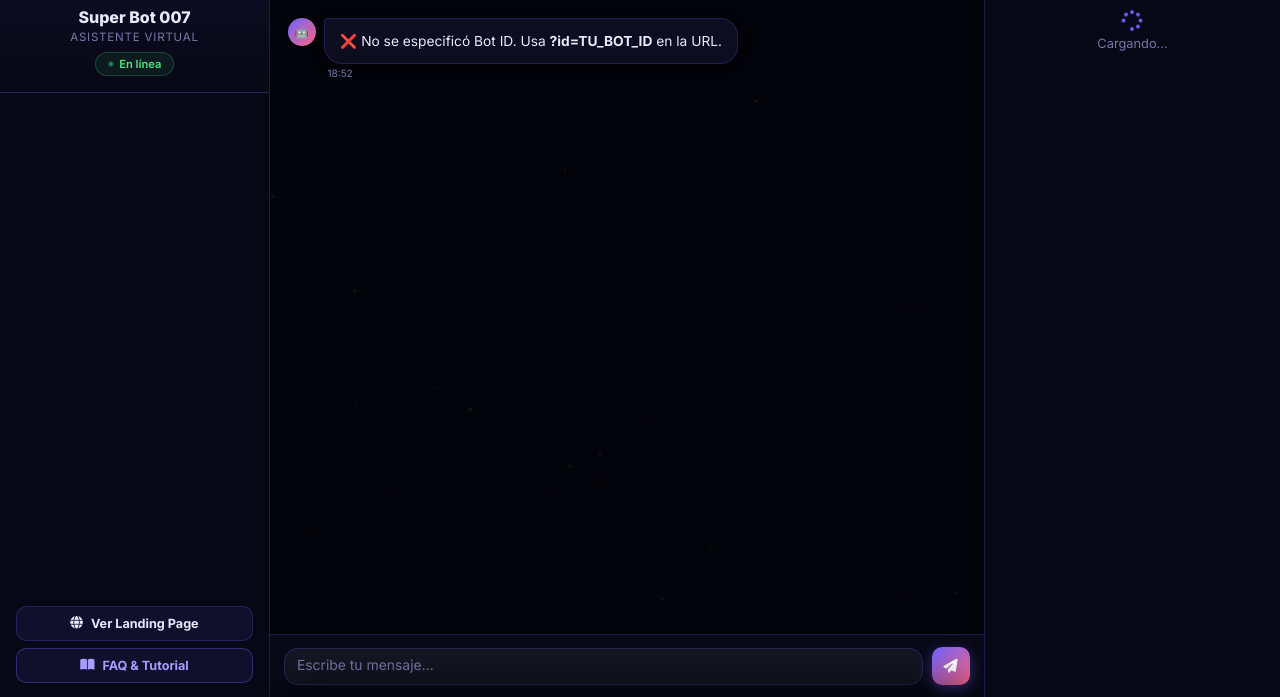
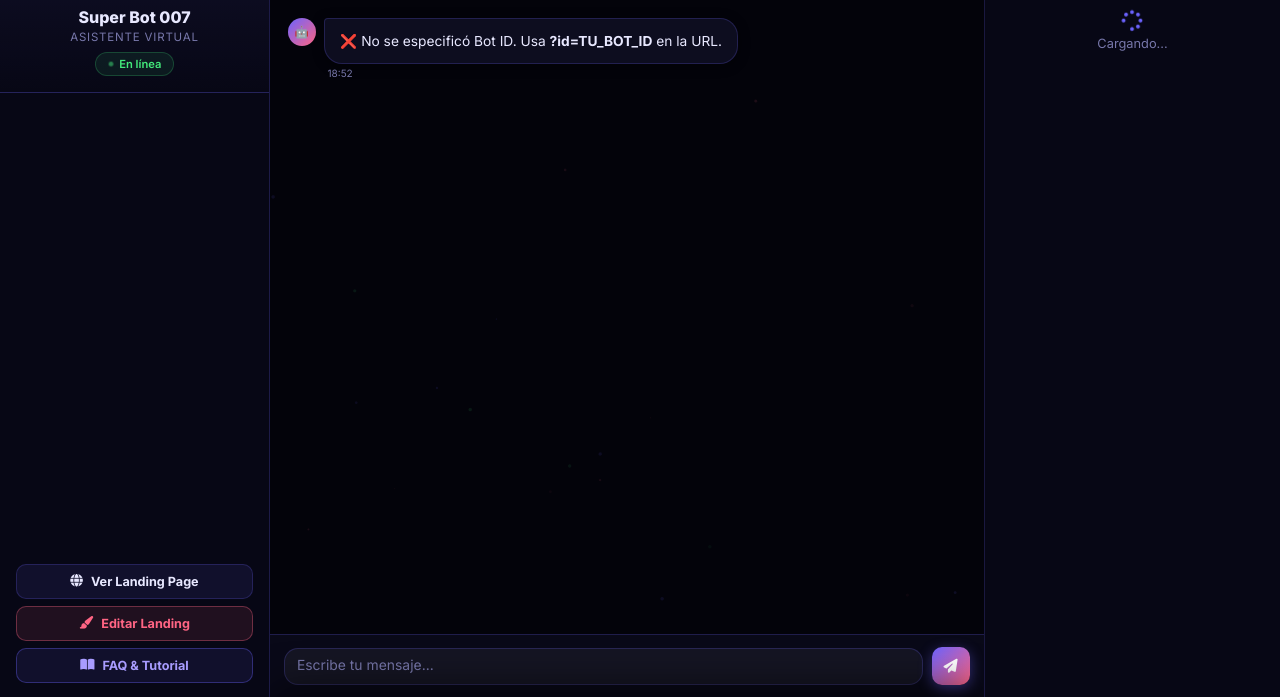
Before and after one commit to apolo189/superbot007, a plain HTML site: page agent.html in a window 1280 px wide. Shown: the part 103-800 px from the top of the page. Drawn offline with Linux system fonts and the light colour scheme.

Commit message:
feat: add 'Editar Landing' button in bot panel sidebar
- Added visible 'Editar Landing' button (paint brush icon, pink) in panel-actions
- Sits right below 'Ver Landing Page' button so it's always visible
- Button href is wired to editor.html?id=botId automatically on load
- Before: editor was only accessible via hidden tutorial section
- Now: one click from the bot panel goes directly to the editor

```diff
--- a/agent.html
+++ b/agent.html
@@ -710,6 +710,10 @@ html, body { height: 100%; font-family: 'Inter', sans-serif; background: #000000
       <a class="panel-action-btn landing" id="landingBtn" href="#" target="_blank">
         <i class="fas fa-globe"></i> Ver Landing Page
       </a>
+      <a class="panel-action-btn" id="editorBtnLeft" href="#" target="_blank"
+         style="background:rgba(255,101,132,0.1);border:1px solid rgba(255,101,132,0.35);color:#ff6584;">
+        <i class="fas fa-paint-brush"></i> Editar Landing
+      </a>
       <a class="panel-action-btn" id="cardBtnLeft" href="#" target="_blank" style="display:none;background:linear-gradient(135deg,rgba(255,200,0,0.15),rgba(255,140,0,0.1));border:1px solid rgba(255,200,0,0.4);color:#FFD700;">
         <i class="fas fa-id-card"></i> Tarjeta Digital
       </a>
@@ -1027,6 +1031,9 @@ function _startAgent(){
   // Fix absolute URLs for GitHub Pages
   const pageBase = location.origin + location.pathname.replace('agent.html','');
   document.getElementById('landingBtn').href = `${pageBase}landing.html?id=${botId}`;
+  // Editor button
+  const edBtnL = document.getElementById('editorBtnLeft');
+  if(edBtnL) edBtnL.href = `${pageBase}editor.html?id=${botId}`;
   // Digital Card button
   const cardBtnL = document.getElementById('cardBtnLeft');
   if(cardBtnL){
```
